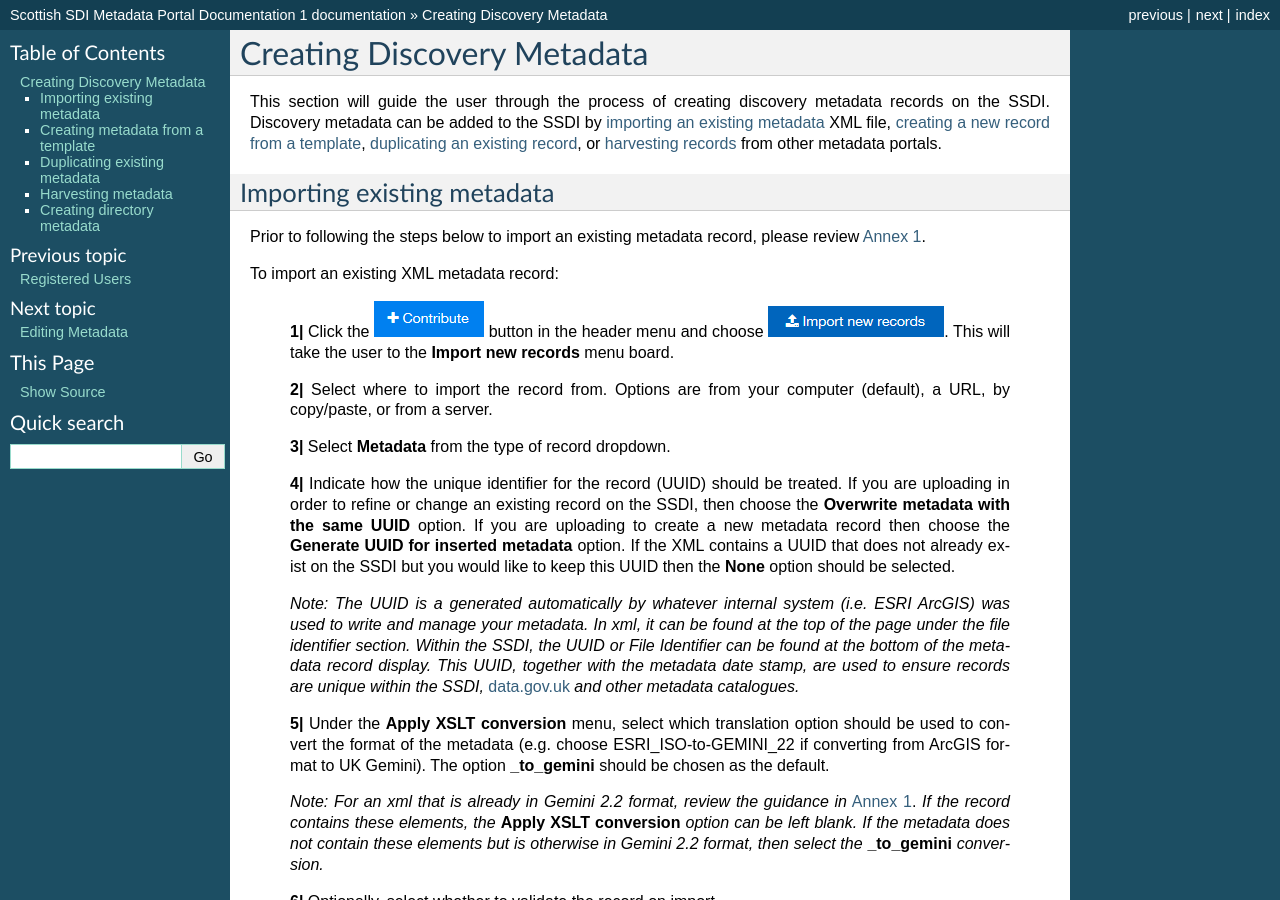
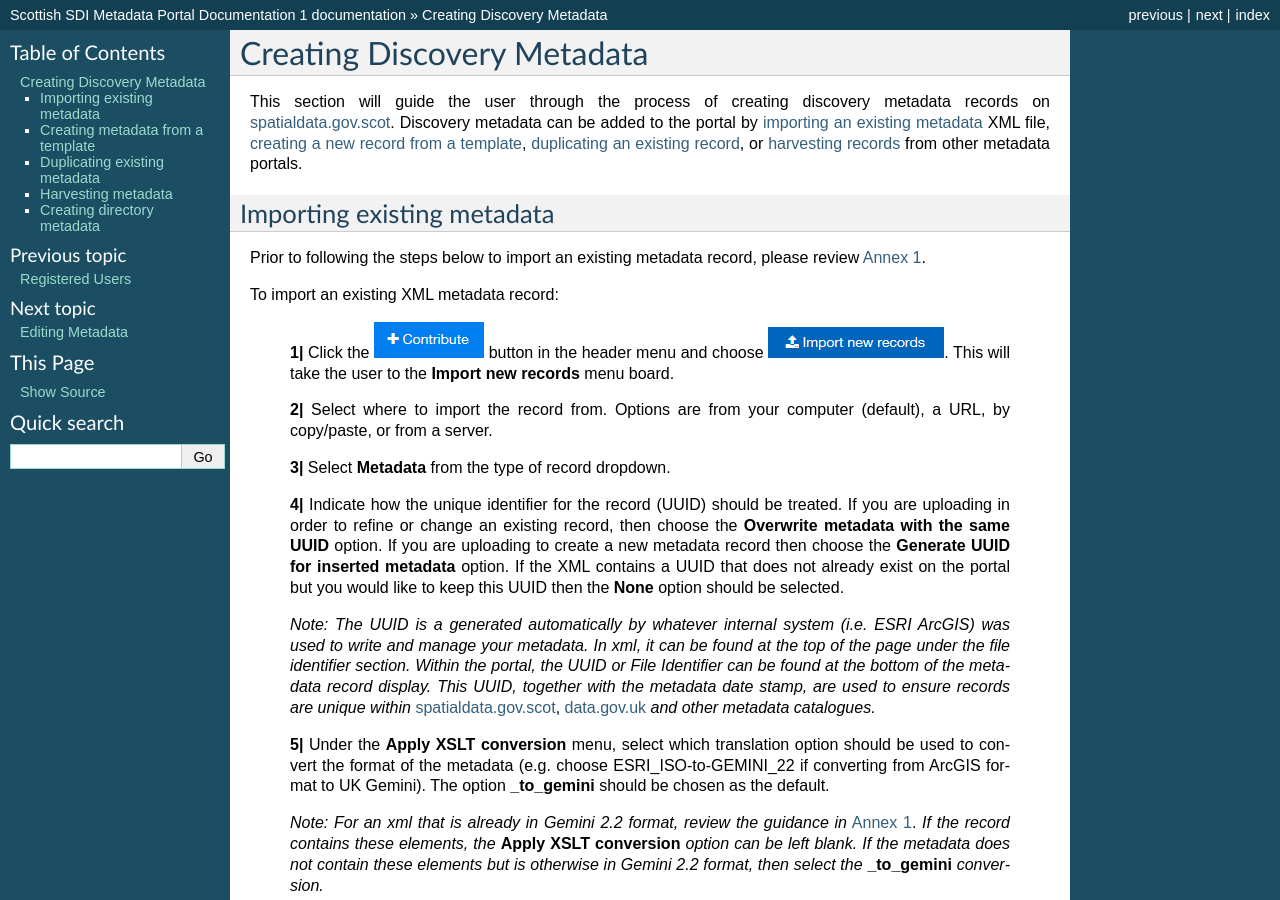
Before and after one commit to AstunTechnology/ssdidocs, a Sphinx documentation site: the page built from docs/UserDoc_Chap5_Create.rst, in a window 1280 px wide and 900 px high. Built offline with Sphinx 7.4.7, drawn with Linux system fonts in a browser that asks for light colours; some of the changed text lies outside the part shown.

Commit message:
Update UserDoc_Chap5_Create.rst
Rebrand spatialdata.gov.scot, fix section references

```diff
--- a/docs/UserDoc_Chap5_Create.rst
+++ b/docs/UserDoc_Chap5_Create.rst
@@ -1,14 +1,14 @@
 Creating Discovery Metadata
 ===========================
 
-This section will guide the user through the process of creating discovery metadata records on the SSDI. Discovery metadata can be added to the
-SSDI by `importing an existing metadata <#import-existing-metadata>`__ XML file, `creating a new record from a template <#creating-metadata-from-a-template>`__,
+This section will guide the user through the process of creating discovery metadata records on `spatialdata.gov.scot <https://spatialdata.gov.scot>`__. Discovery metadata can be added to the
+portal by `importing an existing metadata <#import-existing-metadata>`__ XML file, `creating a new record from a template <#creating-metadata-from-a-template>`__,
 `duplicating an existing record <#duplicating-existing-metadata>`__, or `harvesting records <#harvesting-metadata>`__ from other metadata portals.
 
 Importing existing metadata
 ---------------------------
 
-Prior to following the steps below to import an existing metadata record, please review `Annex 1 <#annex-1-requirements-for-metadata-to-be-correctly-identified-as-uk-gemini>`__.
+Prior to following the steps below to import an existing metadata record, please review `Annex 1 <UserDoc_Chap8_Annex1.rst#annex-1-requirements-for-metadata-to-be-correctly-identified-as-uk-gemini>`__.
 
 To import an existing XML metadata record:
 
@@ -18,9 +18,9 @@
 
 	**3|** Select **Metadata** from the type of record dropdown.
 
-	**4|** Indicate how the unique identifier for the record (UUID) should be treated. If you are uploading in order to refine or change an existing record on the SSDI, then choose the **Overwrite metadata with the same UUID** option. If you are uploading to create a new metadata record then choose the **Generate UUID for inserted metadata** option. If the XML contains a UUID that does not already exist on the SSDI but you would like to keep this UUID then the **None** option should be selected.
+	**4|** Indicate how the unique identifier for the record (UUID) should be treated. If you are uploading in order to refine or change an existing record, then choose the **Overwrite metadata with the same UUID** option. If you are uploading to create a new metadata record then choose the **Generate UUID for inserted metadata** option. If the XML contains a UUID that does not already exist on the portal but you would like to keep this UUID then the **None** option should be selected.
 
-	*Note: The UUID is a generated automatically by whatever internal system (i.e. ESRI ArcGIS) was used to write and manage your metadata. In xml, it can be found at the top of the page under the file identifier section. Within the SSDI, the UUID or File Identifier can be found at the bottom of the metadata record display. This UUID, together with the metadata date stamp, are used to ensure records are unique within the SSDI,* `data.gov.uk <http://data.gov.uk/>`__ *and other metadata catalogues.*
+	*Note: The UUID is a generated automatically by whatever internal system (i.e. ESRI ArcGIS) was used to write and manage your metadata. In xml, it can be found at the top of the page under the file identifier section. Within the portal, the UUID or File Identifier can be found at the bottom of the metadata record display. This UUID, together with the metadata date stamp, are used to ensure records are unique within* `spatialdata.gov.scot <https://spatialdata.gov.scot>`__, `data.gov.uk <http://data.gov.uk/>`__ *and other metadata catalogues.*
 
 	**5|** Under the **Apply XSLT conversion** menu, select which translation option should be used to convert the format of the metadata (e.g. choose ESRI_ISO-to-GEMINI_22 if converting from ArcGIS format to UK Gemini). The option **_to_gemini** should be chosen as the default.
 
@@ -36,7 +36,7 @@
 
 	**9|** Assign the record to the appropriate licence category (i.e. OGL, NCGL, INSPIRE or other).
 
-	*Note: categories can also be amended at a later date. See* `assigning a licence category <#assigning-a-licence-category>`__.
+	*Note: categories can also be amended at a later date. See* `assigning a licence category <UserDoc_Chap6_Edit.rst#assigning-a-licence-category>`__.
 
 	**10|** Click the |button_contribute_importconfirm| button.
 
@@ -46,12 +46,12 @@
 
 When the import operation has finished, an **Import Report** will be displayed on the right-hand side of the screen, indicating whether or not the
 import has been successful. Following a successful import, users should verify that their records are valid. Consult the
-`Validating metadata <#saving-and-validating-metadata>`__ section for details. Amendments to the record may be required to make it fully Gemini compliant.
+`Validating metadata <UserDoc_Chap6_Edit.rst#validating-metadata>`__ section for details. Amendments to the record may be required to make it fully Gemini compliant.
 
 Creating metadata from a template
 ---------------------------------
 
-Basic templates are available for users to create metadata directly on the SSDI.
+Basic templates are available for users to create metadata directly on `spatialdata.gov.scot <https://spatialdata.gov.scot>`__.
 
 To create a metadata record using an available template:
 
@@ -65,7 +65,7 @@
 
 	**4|** Click on the template to be used (e.g. for a dataset template, there is an option for a raster or vector data template).
 
-	**5|** Click the |button_contribute_create| button to create the new record. This will automatically take the user to the **editing** board where elements of the new record can be modified. See `Editing a metadata record <#editing-metadata>`__ for guidance on documenting the resource.
+	**5|** Click the |button_contribute_create| button to create the new record. This will automatically take the user to the editing board where elements of the new record can be modified. See `Editing a metadata record <UserDoc_Chap6_Edit.rst#editing-metadata>`__ for guidance on documenting the resource.
 
 	*Note: if the user is an editor for multiple groups or an administrator to the site, they may be presented with multiple templates of the same name. Additionally, they will be required to select which group folder to create the metadata record in.*
 
@@ -76,7 +76,7 @@
 Duplicating existing metadata
 -----------------------------
 
-One of the easiest ways to create metadata on the SSDI is to duplicate an existing record. This is particularly useful for organisations where many
+One of the easiest ways to create metadata on the portal is to duplicate an existing record. This is particularly useful for organisations where many
 of the metadata elements are the same for all records (e.g. points of contact, etc.)
 
 To create a metadata record by duplicating and existing record:
@@ -85,7 +85,7 @@
 
 	**2|** Click the duplicate icon (|button_contribute_duplicate|) next to the record name.
 
-	**3|** Click the |button_contribute_create| button to create the new record. This will automatically take the user to the **editing** board where elements of the new record can be modified. See `Editing a metadata record <#editing-metadata>`__ for guidance on documenting the resource.
+	**3|** Click the |button_contribute_create| button to create the new record. This will automatically take the user to the **editing** board where elements of the new record can be modified. See `Editing a metadata record <UserDoc_Chap6_Edit.rst#editing-metadata>`__ for guidance on documenting the resource.
 
 	*Note: if the user is an editor for multiple groups or an administrator to the site, they will be required to select which group folder to create the duplicate metadata record in.*
 
@@ -96,13 +96,13 @@
 Harvesting metadata
 -------------------
 
-The SSDI has the capability to automatically consume metadata from external services on a scheduled basis. Organisations that maintain their own
-spatial data portals which are interested in having their records automatically harvested to the SSDI should contact `SSDI.Metadata@gov.scot <mailto:SSDI.Metadata@gov.scot>`__.
+`Spatialdata.gov.scot <https://spatialdata.gov.scot>`__ has the capability to automatically consume metadata from external services on a scheduled basis. Organisations that maintain their own
+spatial data portals which are interested in having their records automatically harvested should contact `SSDI.Metadata@gov.scot <mailto:SSDI.Metadata@gov.scot>`__.
 
 Creating directory metadata
 ---------------------------
 
-Directory records are a means of automatically populating fields such as those for the `point of contact <#point-of-contact>`__ section of a
+Directory records are a means of automatically populating fields such as those for the `point of contact <UserDoc_Chap7_Elements.rst#point-of-contact>`__ section of a
 metadata record with pre-written values. This is useful if you have to create multiple records that share the same point of contact.
 
 To create a directory entry:
```
